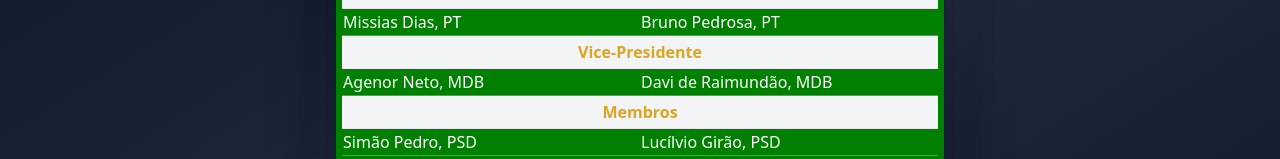
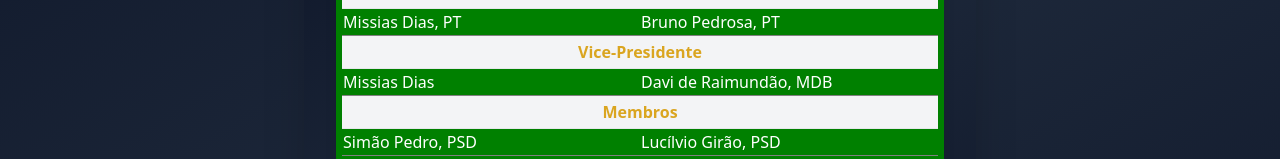
Before and after one commit to antonylima/CCTP, a React (Vite) app: page / in a window 1280 px wide. Shown: the part 273-432 px from the top of the page. Built offline with nearby package versions, Linux system fonts and the light colour scheme.

Commit message:
Update App.tsx

```diff
--- a/src/App.tsx
+++ b/src/App.tsx
@@ -400,7 +400,7 @@
                   </tr>
                   <tr>
                     <td>
-                      {currentCardData.vice_presidente[0]}
+                      {currentCardData.presidente[0].substring(0,currentCardData.presidente[0].indexOf(','))}
                     </td>
                     <td>
                       {currentCardData.vice_presidente[1]}
```
